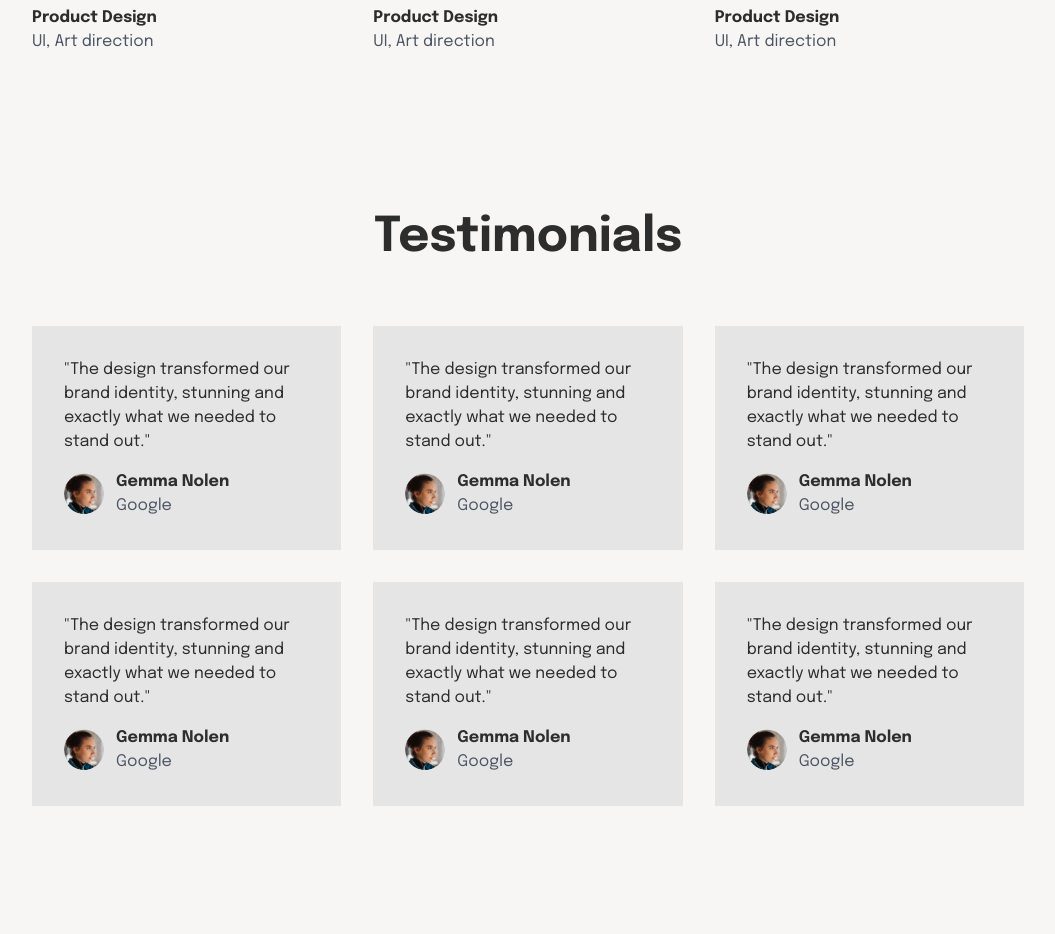
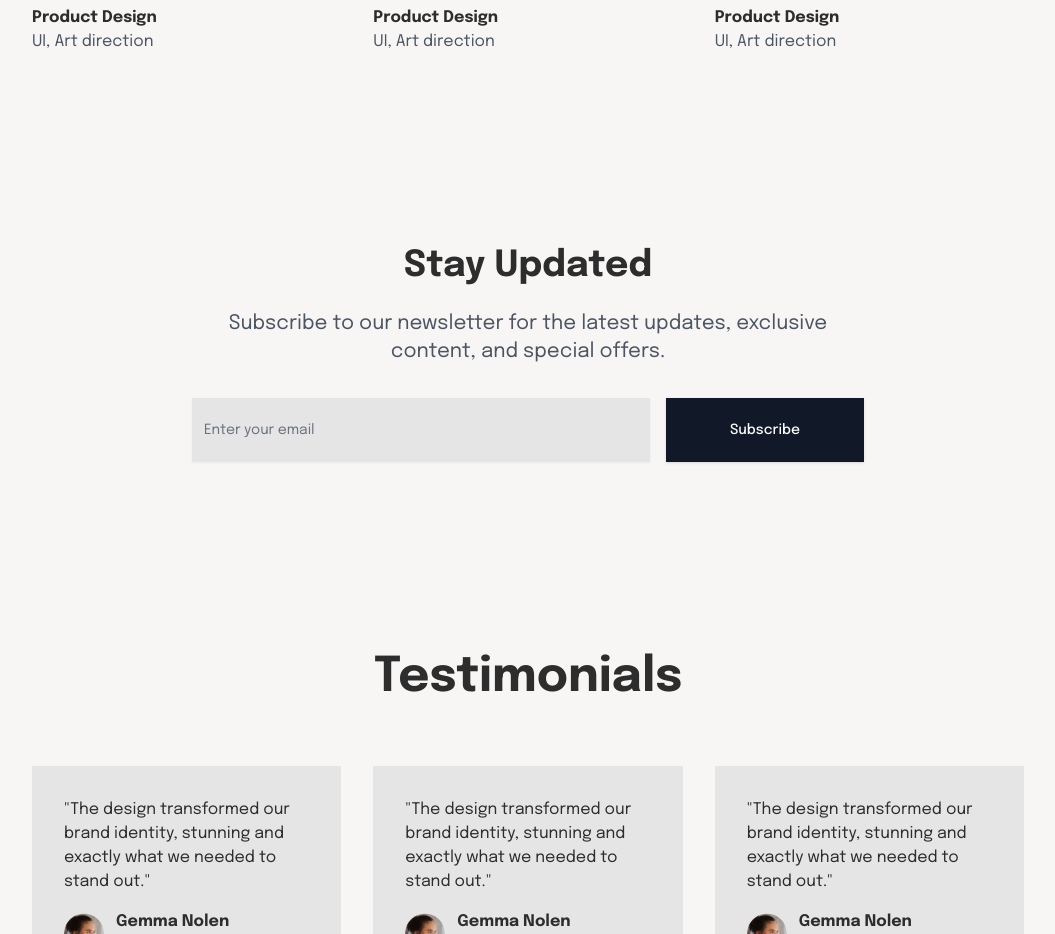
Before and after one commit to J4yJ3ff/grace, a Next.js app: page / in a window 1280 px wide. Shown: the part 2484-3418 px from the top of the page, without its empty margins (112-1167 px from the left). Built offline with nearby package versions, Linux system fonts and the light colour scheme.

Commit message:
add newsletter section

```diff
--- a/src/app/layout.tsx
+++ b/src/app/layout.tsx
@@ -3,6 +3,7 @@ import { Epilogue } from "next/font/google";
 import "./globals.css";
 import NextTopLoader from "nextjs-toploader";
 import Watermark from "@/components/watermark";
+import { Toaster } from "sonner";
 
 // Add Epilogue font
 const epilogue = Epilogue({
@@ -39,6 +40,7 @@ export default function RootLayout({
         />
         <main className="pb-16">{children}</main>
         <Watermark />
+        <Toaster />
       </body>
     </html>
   );
--- a/src/app/page.tsx
+++ b/src/app/page.tsx
@@ -2,6 +2,8 @@ import { BrandsSection } from "@/components/BrandsSection";
 import { ContactSection } from "@/components/ContactSection";
 import Header from "@/components/Header";
 import { HeroSection } from "@/components/Hero-section";
+import { NewsletterSection } from "@/components/NewsletterSection";
+
 import { ServicesSection } from "@/components/ServiceSection";
 import { TestimonialsSection } from "@/components/TestimonialSection";
 import { WorkSection } from "@/components/WorkSection";
@@ -14,6 +16,7 @@ export default function Page() {
       <ServicesSection />
       <BrandsSection />
       <WorkSection />
+      <NewsletterSection />
       <TestimonialsSection />
       <ContactSection />
     </div>
--- /dev/null
+++ b/src/components/NewsletterSection.tsx
@@ -0,0 +1,82 @@
+"use client";
+
+import { useState } from "react";
+import { Button } from "./ui/button";
+import { Input } from "./ui/input";
+import { Label } from "./ui/label";
+import { toast } from "sonner";
+import { subscribeToNewsletter } from "@/lib/actions/Newsletter.action";
+
+export function NewsletterSection() {
+  const [email, setEmail] = useState("");
+  const [loading, setLoading] = useState(false);
+
+  const handleSubmit = async (e: React.FormEvent<HTMLFormElement>) => {
+    e.preventDefault();
+    setLoading(true);
+
+    try {
+      const formData = new FormData();
+      formData.append("email", email);
+      const result = await subscribeToNewsletter(formData);
+
+      if (result.error) {
+        toast.error(result.error);
+      } else {
+        toast.success("Subscribed successfully!");
+        setEmail("");
+      }
+    } catch (error) {
+      console.error("Subscription error:", error);
+      toast.error("Failed to subscribe. Please try again.");
+    } finally {
+      setLoading(false);
+    }
+  };
+
+  return (
+    <section
+      id="newsletter"
+      className="container mx-auto px-4 py-28"
+      aria-labelledby="newsletter-heading"
+    >
+      <div className="max-w-2xl mx-auto text-center">
+        <h2 id="newsletter-heading" className="text-4xl font-bold mb-6">
+          Stay Updated
+        </h2>
+        <p className="text-xl text-gray-600 mb-8">
+          Subscribe to our newsletter for the latest updates, exclusive content,
+          and special offers.
+        </p>
+        <form
+          onSubmit={handleSubmit}
+          className="flex flex-col sm:flex-row gap-4"
+        >
+          <div className="flex-grow">
+            <Label htmlFor="email" className="sr-only">
+              Email address
+            </Label>
+            <Input
+              type="email"
+              id="email"
+              placeholder="Enter your email"
+              name="email"
+              value={email}
+              onChange={(e) => setEmail(e.target.value)}
+              required
+              className="w-full py-8 bg-[#E5E5E5] border-0 placeholder:text-gray-500 rounded-none focus-visible:ring-0 focus-visible:ring-offset-0"
+              disabled={loading}
+            />
+          </div>
+          <Button
+            type="submit"
+            disabled={loading}
+            className="w-full sm:w-auto px-16 py-8 rounded-none bg-gray-900 hover:bg-gray-800"
+          >
+            {loading ? "Subscribing..." : "Subscribe"}
+          </Button>
+        </form>
+      </div>
+    </section>
+  );
+}
--- /dev/null
+++ b/src/components/ui/label.tsx
@@ -0,0 +1,26 @@
+"use client"
+
+import * as React from "react"
+import * as LabelPrimitive from "@radix-ui/react-label"
+import { cva, type VariantProps } from "class-variance-authority"
+
+import { cn } from "@/lib/utils"
+
+const labelVariants = cva(
+  "text-sm font-medium leading-none peer-disabled:cursor-not-allowed peer-disabled:opacity-70"
+)
+
+const Label = React.forwardRef<
+  React.ElementRef<typeof LabelPrimitive.Root>,
+  React.ComponentPropsWithoutRef<typeof LabelPrimitive.Root> &
+    VariantProps<typeof labelVariants>
+>(({ className, ...props }, ref) => (
+  <LabelPrimitive.Root
+    ref={ref}
+    className={cn(labelVariants(), className)}
+    {...props}
+  />
+))
+Label.displayName = LabelPrimitive.Root.displayName
+
+export { Label }
--- /dev/null
+++ b/src/components/ui/sonner.tsx
@@ -0,0 +1,31 @@
+"use client"
+
+import { useTheme } from "next-themes"
+import { Toaster as Sonner } from "sonner"
+
+type ToasterProps = React.ComponentProps<typeof Sonner>
+
+const Toaster = ({ ...props }: ToasterProps) => {
+  const { theme = "system" } = useTheme()
+
+  return (
+    <Sonner
+      theme={theme as ToasterProps["theme"]}
+      className="toaster group"
+      toastOptions={{
+        classNames: {
+          toast:
+            "group toast group-[.toaster]:bg-background group-[.toaster]:text-foreground group-[.toaster]:border-border group-[.toaster]:shadow-lg",
+          description: "group-[.toast]:text-muted-foreground",
+          actionButton:
+            "group-[.toast]:bg-primary group-[.toast]:text-primary-foreground",
+          cancelButton:
+            "group-[.toast]:bg-muted group-[.toast]:text-muted-foreground",
+        },
+      }}
+      {...props}
+    />
+  )
+}
+
+export { Toaster }
--- /dev/null
+++ b/src/lib/actions/Newsletter.action.ts
@@ -0,0 +1,70 @@
+"use server";
+
+import { z } from "zod";
+
+const emailSchema = z.string().email("Invalid email address");
+
+export async function subscribeToNewsletter(formData: FormData) {
+  const emailResult = emailSchema.safeParse(formData.get("email"));
+
+  if (!emailResult.success) {
+    return { error: emailResult.error.issues[0].message };
+  }
+
+  const email = emailResult.data;
+
+  // Listmonk configuration (store these in environment variables)
+  const LISTMONK_API_URL = process.env.LISTMONK_API_URL;
+  const LISTMONK_API_USERNAME = process.env.LISTMONK_API_USERNAME;
+  const LISTMONK_API_PASSWORD = process.env.LISTMONK_API_PASSWORD;
+  const LISTMONK_LIST_IDS = process.env.LISTMONK_LIST_IDS; // Comma-separated list IDs
+  const LISTMONK_SUBSCRIBE_STATUS = "enabled"; // or 'pending' for double opt-in
+
+  if (
+    !LISTMONK_API_URL ||
+    !LISTMONK_API_USERNAME ||
+    !LISTMONK_API_PASSWORD ||
+    !LISTMONK_LIST_IDS
+  ) {
+    console.error("Listmonk configuration is missing");
+    return { error: "Server configuration error" };
+  }
+
+  try {
+    const response = await fetch(`${LISTMONK_API_URL}/api/subscribers`, {
+      method: "POST",
+      headers: {
+        "Content-Type": "application/json",
+        Authorization: `Basic ${Buffer.from(
+          `${LISTMONK_API_USERNAME}:${LISTMONK_API_PASSWORD}`
+        ).toString("base64")}`,
+      },
+      body: JSON.stringify({
+        email: email,
+        name: "", // Add if you want to collect names
+        status: LISTMONK_SUBSCRIBE_STATUS,
+        lists: LISTMONK_LIST_IDS.split(",").map(Number),
+      }),
+    });
+
+    const data = await response.json();
+
+    console.log("Listmonk API response:", data);
+
+    if (!response.ok) {
+      // Handle duplicate email case
+      if (response.status === 409) {
+        return { error: "This email is already subscribed" };
+      }
+
+      // Handle other errors
+      const errorMessage = data.message || data.error || "Subscription failed";
+      return { error: errorMessage };
+    }
+
+    return { success: true };
+  } catch (error) {
+    console.error("Listmonk API error:", error);
+    return { error: "Failed to connect to newsletter service" };
+  }
+}
```
Also changed, not shown: package.json (+6 -1 lines), 2 other files (tests, documents, lock files or other folders).
